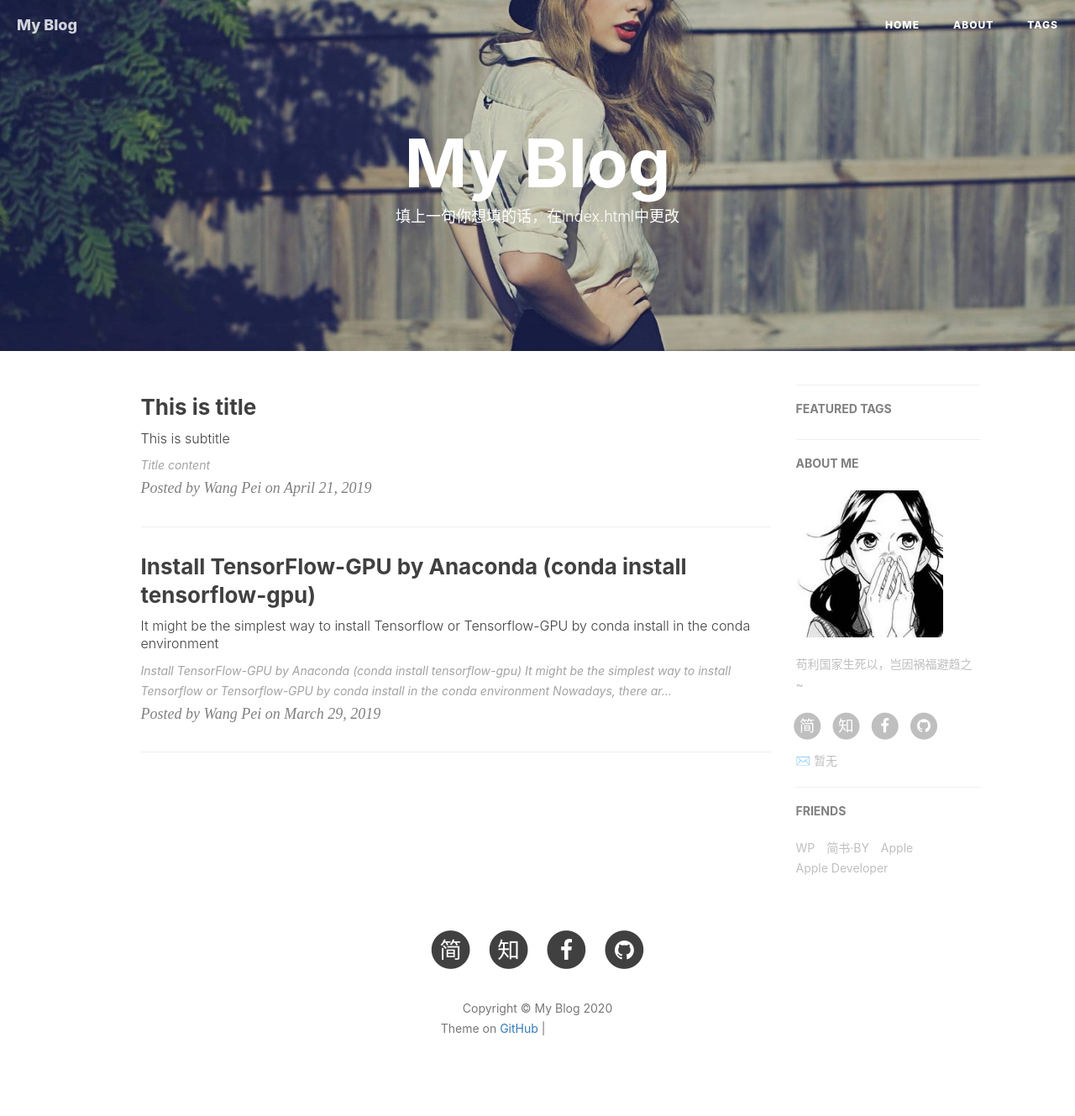
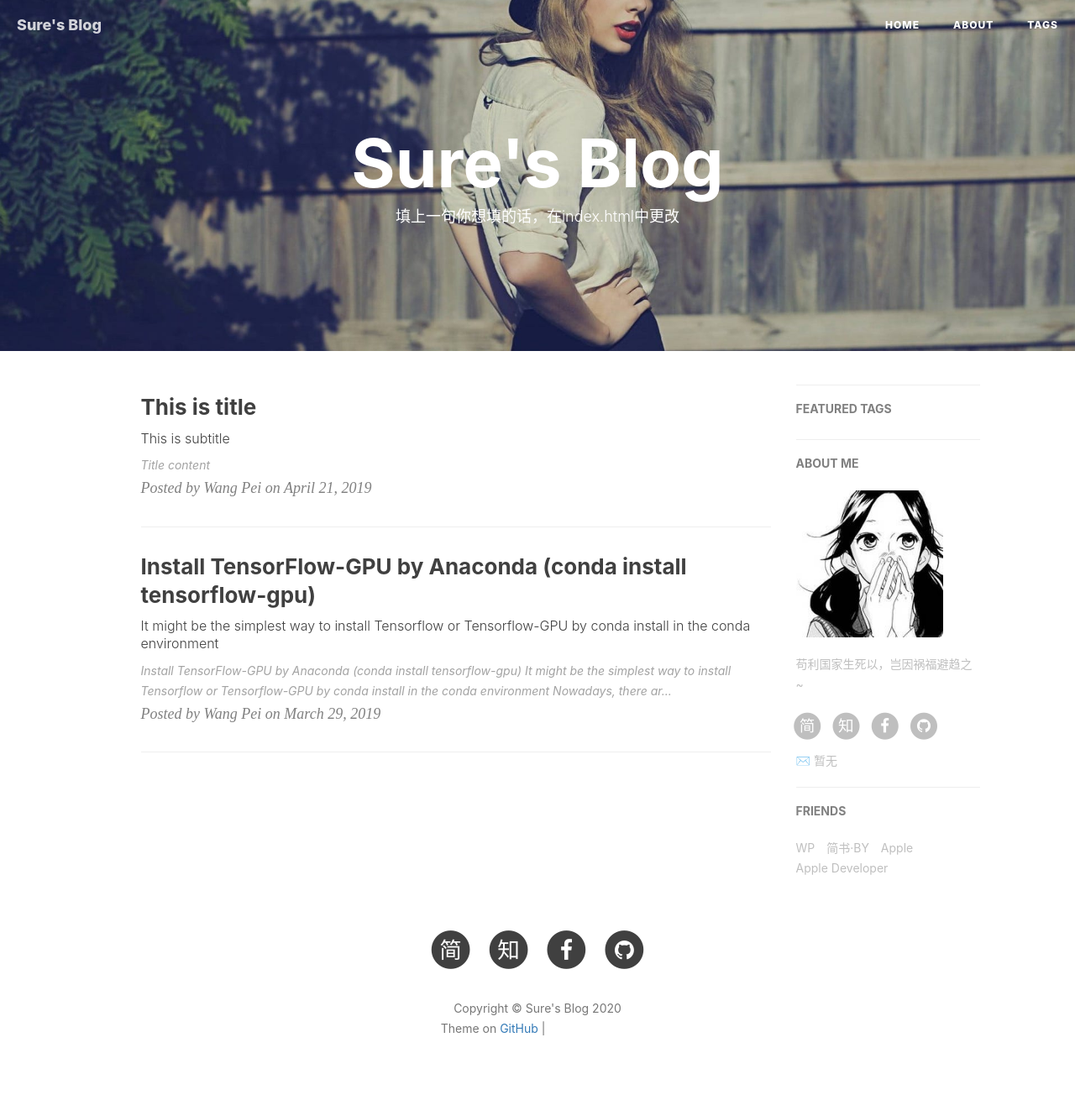
Before and after one commit to JadeSure/my_old_blog, a Jekyll site: the page built from index.html, in a window 1280 px wide. Shown: the whole page at 84% size. Built offline with Jekyll 4.4.1, drawn with Linux system fonts in a browser that asks for light colours; nearby versions of some CDN libraries; the list of posts is cut into pages by our own code; comment, search, counter and statistics services are not loaded; grey boxes are pictures that could not be loaded.

Commit message:
Update _config.yml

```diff
--- a/_config.yml
+++ b/_config.yml
@@ -1,5 +1,5 @@
 # Site settings
-title: My Blog
+title: Sure's Blog
 SEOTitle: 我的博客 | My Blog
 header-img: img/post-bg-desk.jpg
 email: 暂无
```
